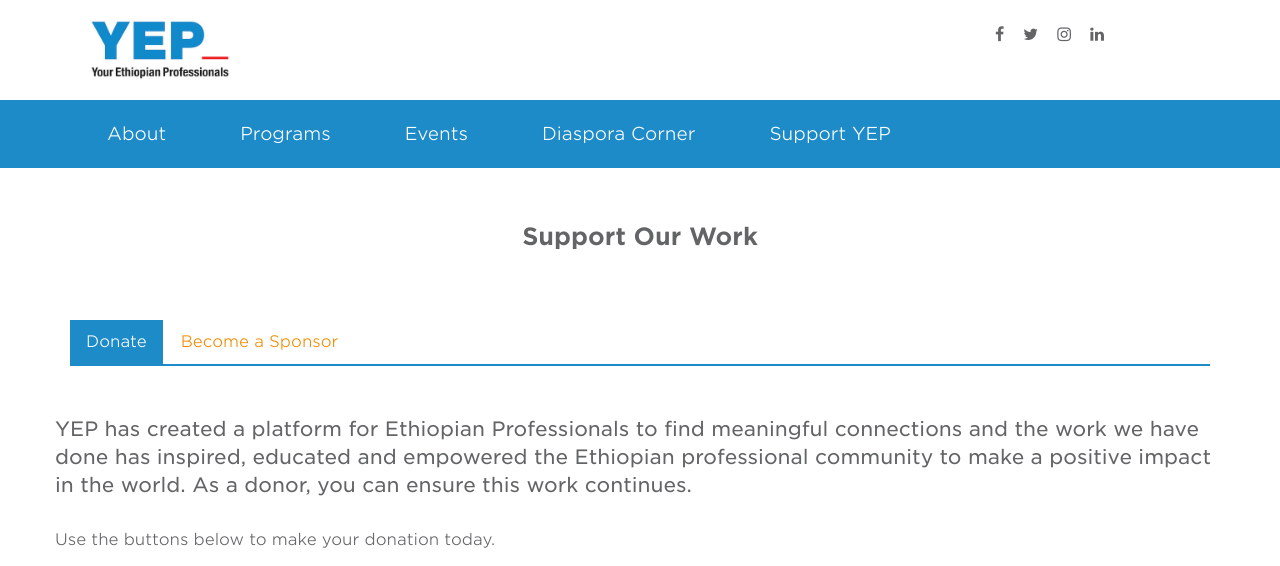
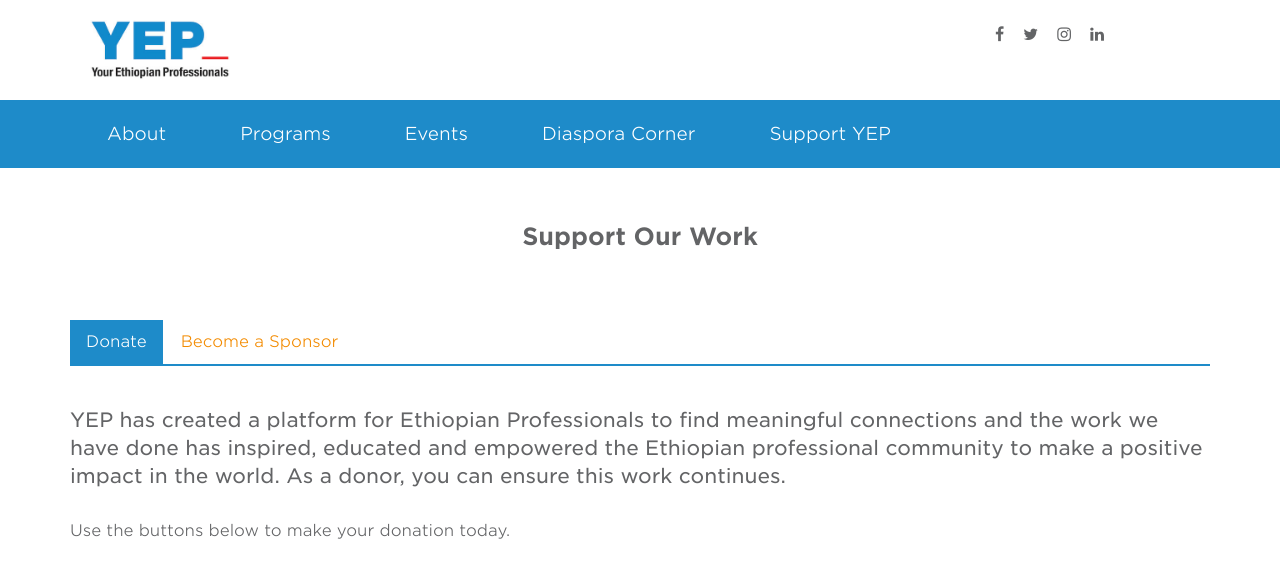
Before and after one commit to YEPNetwork/yepnetwork.github.io, a Jekyll site: the page built from _pages/donate.html, in a window 1280 px wide. Shown: the top 566 px of the page. Built offline with Jekyll 4.4.1, drawn with Linux system fonts in a browser that asks for light colours; nearby versions of some CDN libraries.

Commit message:
Issue #17: Fixed alignment.

```diff
--- a/_pages/donate.html
+++ b/_pages/donate.html
@@ -14,15 +14,18 @@
         <li class="active"><a data-toggle="tab" href="#menu1">Donate</a></li>
         <li><a data-toggle="tab" href="#menu2">Become a Sponsor</a></li>
       </ul>
+      <div class="content">
+        <p class="intro"> YEP has created a platform for Ethiopian Professionals to find meaningful connections and the work we have done has inspired, educated and empowered the Ethiopian professional community to make a positive impact in the world. As a donor, you can ensure this work continues.</p>
+
+        <p> Use the buttons below to make your donation today.</p>
+      </div>
       <div class="tab-content">
         <div id="menu1" class="tab-pane fade in active">
           <div class="row margin-top-1">
-           <div class="content">
-          <p class="intro"> YEP has created a platform for Ethiopian Professionals to find meaningful connections and the work we have done has inspired, educated and empowered the Ethiopian professional community to make a positive impact in the world. As a donor, you can ensure this work continues.</p>
-<p> Use the buttons below to make your donation today.</p>
-             </script><iframe src="https://donorbox.org/embed/donate-398" height="685px" width="100%"
- style="max-width:1000px; min-width:620px; max-height:none!important" seamless="seamless" name="donorbox" frameborder="0" scrolling="no" allowpaymentrequest></iframe>
             <div class="col-sm-7 col-md-7">
+              <iframe src="https://donorbox.org/embed/donate-398" height="685px" width="100%" style="max-width:1000px; min-width:620px; max-height:none!important" seamless="seamless" name="donorbox" frameborder="0" scrolling="no" allowpaymentrequest></iframe>
+            </div>
+            <div class="col-sm-5 col-md-5">
               <aside class="sidebar">
                <div class="well">
                 <h3>Your payment is protected through SSL encryption. </h3>
@@ -38,10 +41,8 @@
               </div>
             </aside>
           </div>
-            </div><!-- /.row -->
-            </div><!--/.container-->
-        </div><!-- /.content -->
-
+        </div>
+      </div>
       <div id="menu2" class="tab-pane fade">
         <div class="row margin-top-2">
           <div class="content">
@@ -50,5 +51,7 @@
             <p>Please contact info@yepnetwork.org with any sponsoring inquiries.</p>
           </div>
         </div>
+      </div>
+    </div>
   </section>
 </div>
```
Lines whose indentation alone changed are shown as unchanged.
